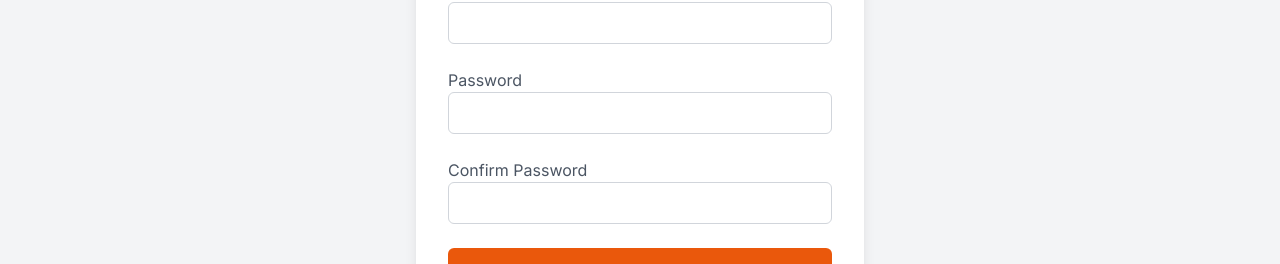
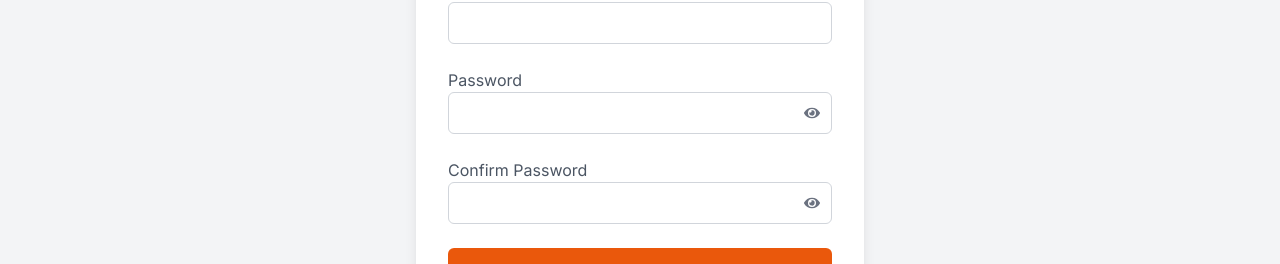
Before and after one commit to Zeeblink/iSalesBook, a Next.js app: page /signup in a window 1280 px wide. Shown: the part 410-674 px from the top of the page. Built offline with nearby package versions, Linux system fonts and the light colour scheme.

Commit message:
mask/unmask password fields feature

```diff
--- a/app/login/page.tsx
+++ b/app/login/page.tsx
@@ -3,11 +3,13 @@
 import Link from 'next/link';
 import axios from 'axios';
 import { useRouter } from 'next/navigation';
+import { FaEye, FaEyeSlash } from 'react-icons/fa'; // Import eye icons
 
 const SignIn: FC = () => {
   const [email, setEmail] = useState('');
   const [password, setPassword] = useState('');
   const [error, setError] = useState('');
+  const [showPassword, setShowPassword] = useState(false);
   const router = useRouter();
 
   const handleSubmit = async (e: React.FormEvent) => {
@@ -15,10 +17,14 @@
     try {
       const response = await axios.post('/api/auth/login', { email, password });
       console.log(response.data);
-      router.push('/dashboard'); // Redirect to the dashboard after successful login
+      router.push('/dashboard');
     } catch (error: any) {
       setError(error.response?.data?.message || 'An error occurred');
     }
+  };
+
+  const togglePasswordVisibility = () => {
+    setShowPassword(!showPassword);
   };
 
   return (
@@ -40,14 +46,23 @@
           </div>
           <div>
             <label htmlFor="password" className="block text-gray-600">Password</label>
+            <div className="relative">
               <input
-              type="password"
+                type={showPassword ? "text" : "password"}
                 id="password"
                 value={password}
                 onChange={(e) => setPassword(e.target.value)}
                 className="w-full px-4 py-2 border border-gray-300 rounded-md focus:outline-none focus:border-orange-600"
                 required
               />
+              <button
+                type="button"
+                onClick={togglePasswordVisibility}
+                className="absolute right-3 top-1/2 transform -translate-y-1/2 text-gray-500 focus:outline-none"
+              >
+                {showPassword ? <FaEyeSlash /> : <FaEye />}
+              </button>
+            </div>
           </div>
           <button
             type="submit"
--- a/app/signup/page.tsx
+++ b/app/signup/page.tsx
@@ -3,6 +3,7 @@
 import Link from 'next/link';
 import axios from 'axios';
 import { useRouter } from 'next/navigation';
+import { FaEye, FaEyeSlash } from 'react-icons/fa'; // Import eye icons
 
 const SignUp: FC = () => {
   const [name, setName] = useState('');
@@ -10,6 +11,8 @@
   const [password, setPassword] = useState('');
   const [confirmPassword, setConfirmPassword] = useState('');
   const [error, setError] = useState('');
+  const [showPassword, setShowPassword] = useState(false);
+  const [showConfirmPassword, setShowConfirmPassword] = useState(false);
   const router = useRouter();
 
   const handleSubmit = async (e: React.FormEvent) => {
@@ -25,6 +28,14 @@
     } catch (error: any) {
       setError(error.response?.data?.message || 'An error occurred');
     }
+  };
+
+  const togglePasswordVisibility = () => {
+    setShowPassword(!showPassword);
+  };
+
+  const toggleConfirmPasswordVisibility = () => {
+    setShowConfirmPassword(!showConfirmPassword);
   };
 
   return (
@@ -57,25 +68,43 @@
           </div>
           <div>
             <label htmlFor="password" className="block text-gray-600">Password</label>
+            <div className="relative">
               <input
-              type="password"
+                type={showPassword ? "text" : "password"}
                 id="password"
                 value={password}
                 onChange={(e) => setPassword(e.target.value)}
                 className="w-full px-4 py-2 border border-gray-300 rounded-md focus:outline-none focus:border-orange-600"
                 required
               />
+              <button
+                type="button"
+                onClick={togglePasswordVisibility}
+                className="absolute right-3 top-1/2 transform -translate-y-1/2 text-gray-500 focus:outline-none"
+              >
+                {showPassword ? <FaEyeSlash /> : <FaEye />}
+              </button>
+            </div>
           </div>
           <div>
             <label htmlFor="confirm-password" className="block text-gray-600">Confirm Password</label>
+            <div className="relative">
               <input
-              type="password"
+                type={showConfirmPassword ? "text" : "password"}
                 id="confirm-password"
                 value={confirmPassword}
                 onChange={(e) => setConfirmPassword(e.target.value)}
                 className="w-full px-4 py-2 border border-gray-300 rounded-md focus:outline-none focus:border-orange-600"
                 required
               />
+              <button
+                type="button"
+                onClick={toggleConfirmPasswordVisibility}
+                className="absolute right-3 top-1/2 transform -translate-y-1/2 text-gray-500 focus:outline-none"
+              >
+                {showConfirmPassword ? <FaEyeSlash /> : <FaEye />}
+              </button>
+            </div>
           </div>
           <button
             type="submit"
--- a/package.json
+++ b/package.json
@@ -21,7 +21,8 @@
     "next": "14.2.5",
     "nodemailer": "^6.9.14",
     "react": "^18",
-    "react-dom": "^18"
+    "react-dom": "^18",
+    "react-icons": "^5.3.0"
   },
   "devDependencies": {
     "@types/bcryptjs": "^2.4.6",
```
Also changed, not shown: 1 other file (tests, documents, lock files or other folders). Lines whose indentation alone changed are shown as unchanged.
